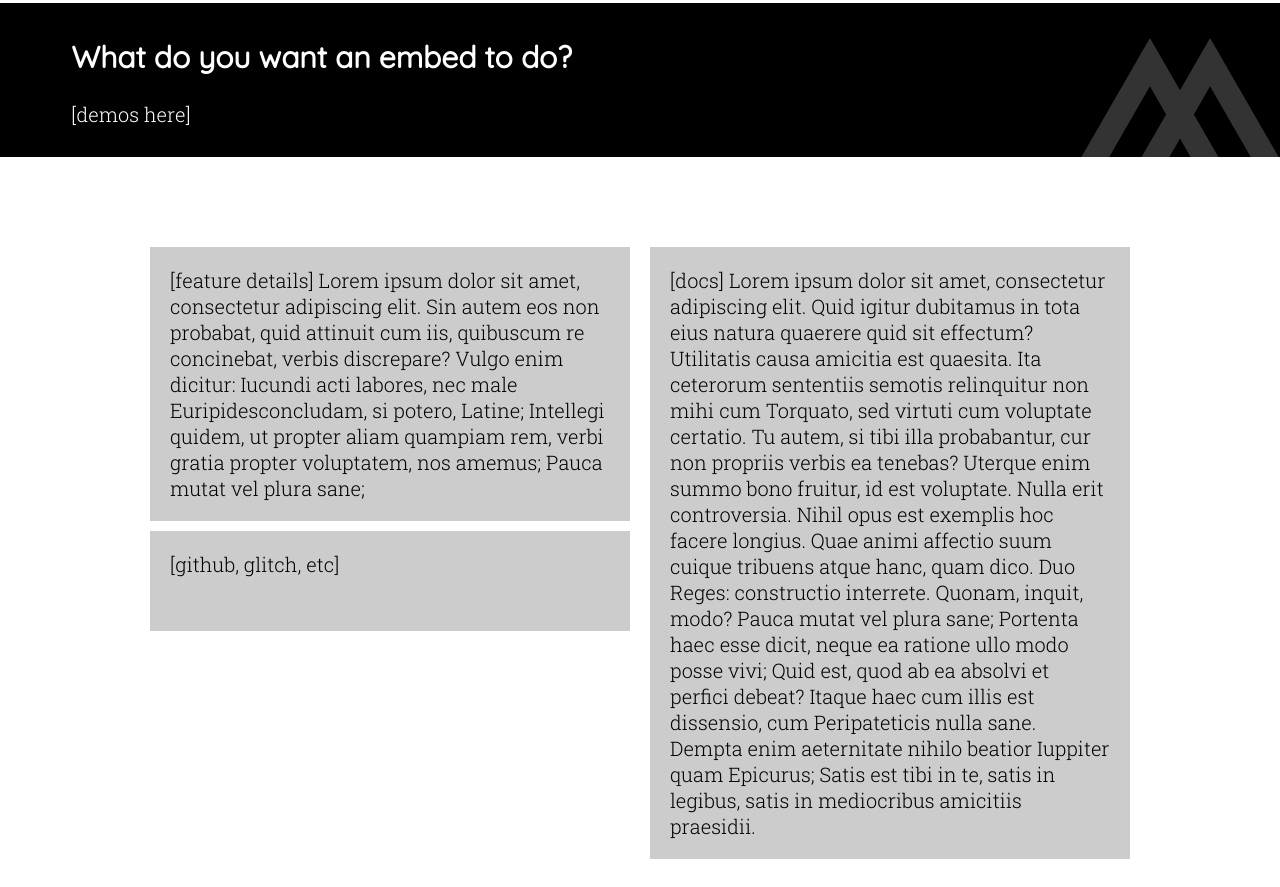
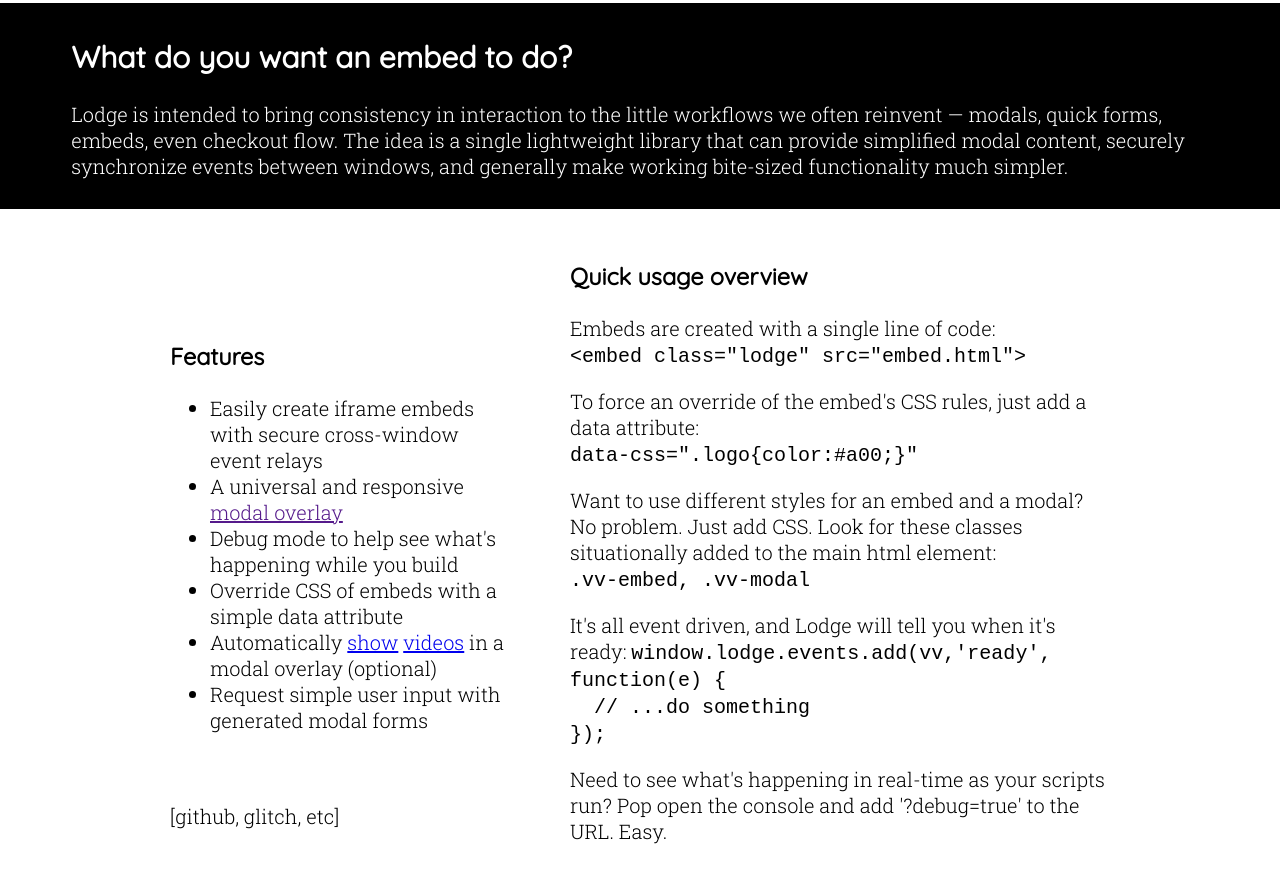
Before and after one commit to substationHQ/lodge, a website: page branded-demo.html in a window 1280 px wide. Shown: the part 805-1692 px from the top of the page. Drawn offline with Linux system fonts and the light colour scheme.

Commit message:
A bit more content, middle section CSS

```diff
--- a/branded-demo.html
+++ b/branded-demo.html
@@ -38,22 +38,55 @@
             <div class="content">
                 <h2>What do you want an embed to do?</h2>
                 <p>
-                    [demos here]
+                    Lodge is intended to bring consistency in interaction to the little workflows we often reinvent — modals, quick forms, embeds, even checkout flow. The idea is a single lightweight library that can provide simplified modal content, securely synchronize events between windows, and generally make working bite-sized functionality much simpler.
                 </p>
             </div>
         </section>
         <div class="split-content">
             <div class="narrow">
                 <section class="features">
-                    [feature details]
-                    Lorem ipsum dolor sit amet, consectetur adipiscing elit. Sin autem eos non probabat, quid attinuit cum iis, quibuscum re concinebat, verbis discrepare? Vulgo enim dicitur: Iucundi acti labores, nec male Euripidesconcludam, si potero, Latine; Intellegi quidem, ut propter aliam quampiam rem, verbi gratia propter voluptatem, nos amemus; Pauca mutat vel plura sane;
+                    <h3>Features</h3>
+                    <ul>
+                        <li><span class="logo"></span>Easily create iframe embeds with secure cross-window event relays</li>
+                        <li>
+                        <span class="logo"></span>A universal and responsive
+                        <span class="vv-modalopen"><a href="" target="_blank">modal overlay</a></span>
+                        </li>
+                        <li><span class="logo"></span>Debug mode to help see what's happening while you build</li>
+                        <li><span class="logo"></span>Override CSS of embeds with a simple data attribute</li>
+                        <li><span class="logo"></span>Automatically <a href="https://www.youtube.com/watch?v=WQPfQvLIseA">show</a> <a href="https://vimeo.com/15744536">videos</a> in a modal overlay (optional)</li>
+                        <li><span class="logo"></span>Request simple user input with generated modal forms</li>
+                    </ul>
                 </section>
                 <section class="links">[github, glitch, etc]</section>
             </div>
-            <section class="docs">[docs]
-                Lorem ipsum dolor sit amet, consectetur adipiscing elit. Quid igitur dubitamus in tota eius natura quaerere quid sit effectum? Utilitatis causa amicitia est quaesita. Ita ceterorum sententiis semotis relinquitur non mihi cum Torquato, sed virtuti cum voluptate certatio. Tu autem, si tibi illa probabantur, cur non propriis verbis ea tenebas? Uterque enim summo bono fruitur, id est voluptate. Nulla erit controversia.
-
-Nihil opus est exemplis hoc facere longius. Quae animi affectio suum cuique tribuens atque hanc, quam dico. Duo Reges: constructio interrete. Quonam, inquit, modo? Pauca mutat vel plura sane; Portenta haec esse dicit, neque ea ratione ullo modo posse vivi; Quid est, quod ab ea absolvi et perfici debeat? Itaque haec cum illis est dissensio, cum Peripateticis nulla sane. Dempta enim aeternitate nihilo beatior Iuppiter quam Epicurus; Satis est tibi in te, satis in legibus, satis in mediocribus amicitiis praesidii.
+            <section class="docs">
+                <h3 id="docs">Quick usage overview</h3>
+                <p>
+                  Embeds are created with a single line of code:<br>
+                  <code>&lt;embed class="lodge" src="embed.html"&gt;</code>
+                </p>
+                <p>
+                  To force an override of the embed's CSS rules, just add a data attribute:<br>
+                  <code>data-css=".logo{color:#a00;}"</code>
+                </p>
+                <p>
+                  Want to use different styles for an embed and a modal? No problem. Just add CSS. Look for these classes
+                  situationally added to the main html element:<br>
+                  <code>.vv-embed, .vv-modal</code>
+                </p>
+                <p>
+                  It's all event driven, and Lodge will tell you when it's ready:
+                  <code>
+                    window.lodge.events.add(vv,'ready', function(e) {<br>
+                      &nbsp;&nbsp;// ...do something <br>
+                    });
+                  </code>
+                </p>
+                <p>
+                  Need to see what's happening in real-time as your scripts run? Pop open the console and add '?debug=true' to
+                  the URL. Easy.
+                </p>
             </section>
         </div>
     </main>
--- a/css/branded-demo.css
+++ b/css/branded-demo.css
@@ -118,11 +118,11 @@
     position: relative;
     padding: 0.5em 4vw;
     margin: 0 -0.5em;
-    background-image: url('/assets/lodge-logo-darkgray.svg');
-    background-position: bottom 125% right -100px;
+    /* background-image: url('/assets/lodge-logo-darkgray.svg');
+    background-position: bottom 125% right -100px; */
     background-color: black;
-    background-repeat: no-repeat;
-    background-size: 400px;
+    /* background-repeat: no-repeat;
+    background-size: 400px; */
     justify-content: center;
     display: flex;
 }
@@ -134,19 +134,25 @@
 }
 
 .split-content{
-    display: grid;
-    grid-template-columns: repeat(auto-fit, minmax(320px, 1fr));
-    margin-top: 2em;
+    display: flex;
+    flex-wrap: wrap;
     max-width: 1000px;
-    margin: 4em auto 1em;
+    margin: 0em auto 1em;
 }
 
 .split-content section {
-    background: #ccc;
     min-height: 100px;
     padding: 1em;
     margin: 0.5em;
+    flex: 1;
+    min-width: 300px;
 }
+
+.split-content .narrow{
+    max-width: 400px;
+    margin-top: 4em;
+}
+
 
 .split-content .narrow > div {
     margin-bottom: 1em;
```
